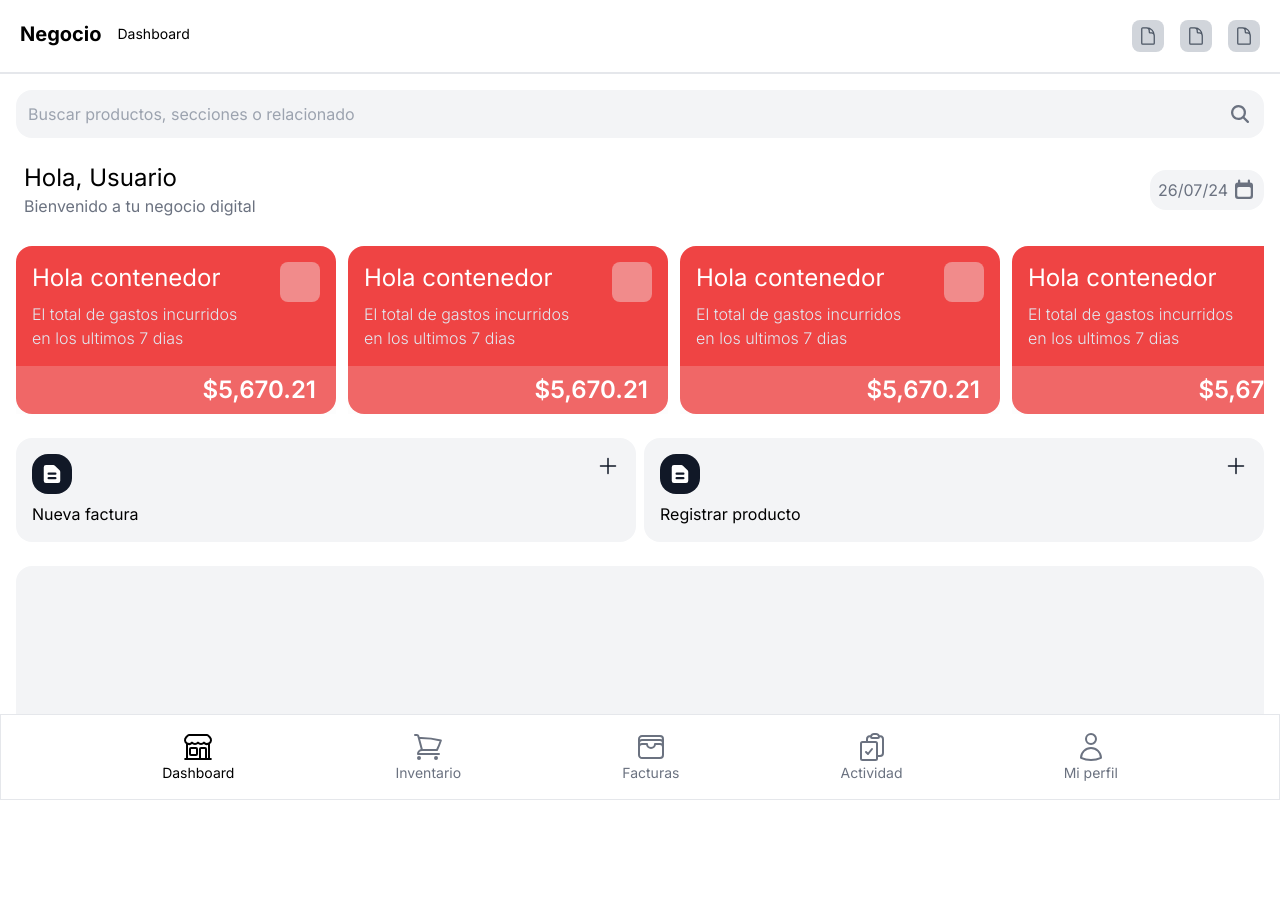
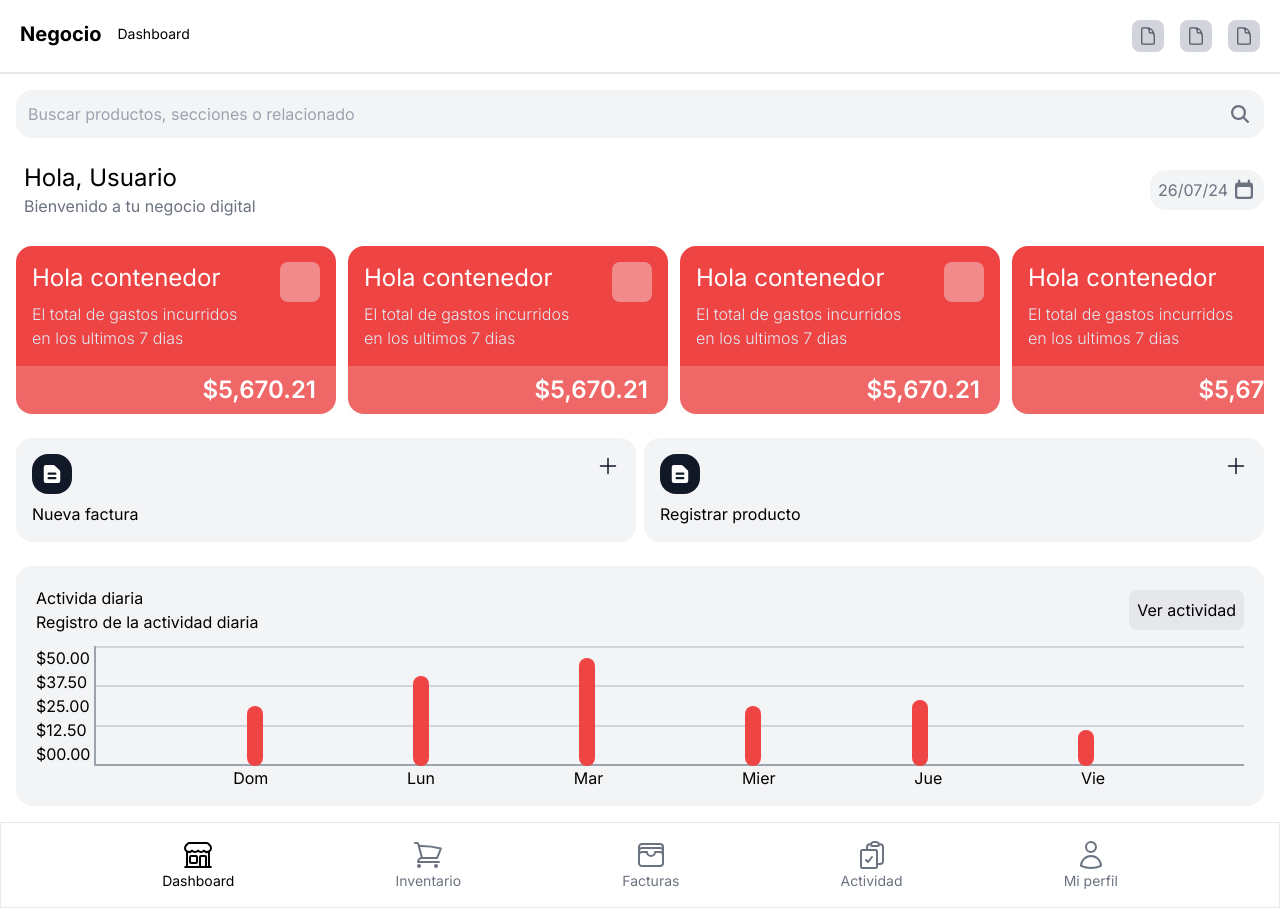
Before and after one commit to Empresadgra/application, a Next.js app: page / in a window 1280 px wide. Before the commit the page ends 800 px from the top, so only its background shows below. Built offline with nearby package versions, Linux system fonts and the light colour scheme.

Commit message:
Add inventory page

```diff
--- /dev/null
+++ b/src/app/inventory.tsx
@@ -0,0 +1,5 @@
+export default function Inventory() {
+  return (
+    <></>
+  );
+}
--- a/src/app/layout.tsx
+++ b/src/app/layout.tsx
@@ -16,7 +16,11 @@ export default function RootLayout({
 }>) {
   return (
     <html lang="en">
-      <body className={inter.className}>{children}</body>
+      <body className={inter.className}>
+        <main className="flex min-h-screen w-full">
+          {children}
+        </main>
+      </body>
     </html>
   );
 }
--- a/src/app/page.tsx
+++ b/src/app/page.tsx
@@ -1,13 +1,10 @@
 import { Dashboard } from "@/components/Dashboard";
 import { Navbar } from "@/components/Navbar";
 import { Navigation } from "@/components/Navigation";
-import { Sidebar } from "@/components/Sidebar";
 
 export default function Home() {
   return (
     <>
-      {/*<Invoice />*/}
-      <main className="flex min-h-screen w-full">
       <section className="hidden lg:block "></section>
       <section className="flex flex-col justify-between items-center w-full min-h-full">
         <div className="flex flex-col items-center w-full overflow-auto h-full">
@@ -16,7 +13,6 @@ export default function Home() {
         </div>
         <Navigation />
       </section>
-      </main>
     </>
   );
 }
--- a/src/components/DailySales.tsx
+++ b/src/components/DailySales.tsx
@@ -1,8 +1,73 @@
 const DailySales = () => {
   return (
-    <div className="h-[45%] w-full flex justify-between items-center rounded-2xl bg-gray-100">
-      <div></div>
-      <div></div>
+    <div className="max-h-[45%] w-full flex flex-col items-center rounded-2xl bg-gray-100 p-5">
+      <div className="w-full flex justify-between items-center mb-3">
+        <div>
+          <h2>Activida diaria</h2>
+          <p>Registro de la actividad diaria</p>
+        </div>
+        <button className="rounded-lg bg-gray-200 p-2" type="button">
+          Ver actividad
+        </button>
+      </div>
+      <div className="flex w-full gap-1 mb-5">
+        <div className="">
+          <ul className="flex flex-col justify-between">
+            <li>
+              <p>$50.00</p>
+            </li>
+            <li>
+              <p>$37.50</p>
+            </li>
+            <li>
+              <p>$25.00</p>
+            </li>
+            <li>
+              <p>$12.50</p>
+            </li>
+            <li>
+              <p>$00.00</p>
+            </li>
+            <li></li>
+          </ul>
+        </div>
+        <div className="w-full">
+          <div className="border-l-2 border-gray-400 h-full relative flex flex-col justify-between">
+            <div className="border-t-2 border-gray-300"></div>
+            <div className="border-t-2 border-gray-300"></div>
+            <div className="border-t-2 border-gray-300"></div>
+            <div className="border-t-2 border-gray-400"></div>
+            <div className="absolute w-full h-full flex justify-evenly items-end">
+              <div className="bg-red-500 w-4 h-[50%] rounded-lg"></div>
+              <div className="bg-red-500 w-4 h-[75%] rounded-lg"></div>
+              <div className="bg-red-500 w-4 h-[90%] rounded-lg"></div>
+              <div className="bg-red-500 w-4 h-[50%] rounded-lg"></div>
+              <div className="bg-red-500 w-4 h-[55%] rounded-lg"></div>
+              <div className="bg-red-500 w-4 h-[30%] rounded-lg"></div>
+            </div>
+          </div>
+          <ul className="flex justify-evenly">
+            <li>
+              <p>Dom</p>
+            </li>
+            <li>
+              <p>Lun</p>
+            </li>
+            <li>
+              <p>Mar</p>
+            </li>
+            <li>
+              <p>Mier</p>
+            </li>
+            <li>
+              <p>Jue</p>
+            </li>
+            <li>
+              <p>Vie</p>
+            </li>
+          </ul>
+        </div>
+      </div>
     </div>
   );
 }
```
Lines whose indentation alone changed are shown as unchanged.
